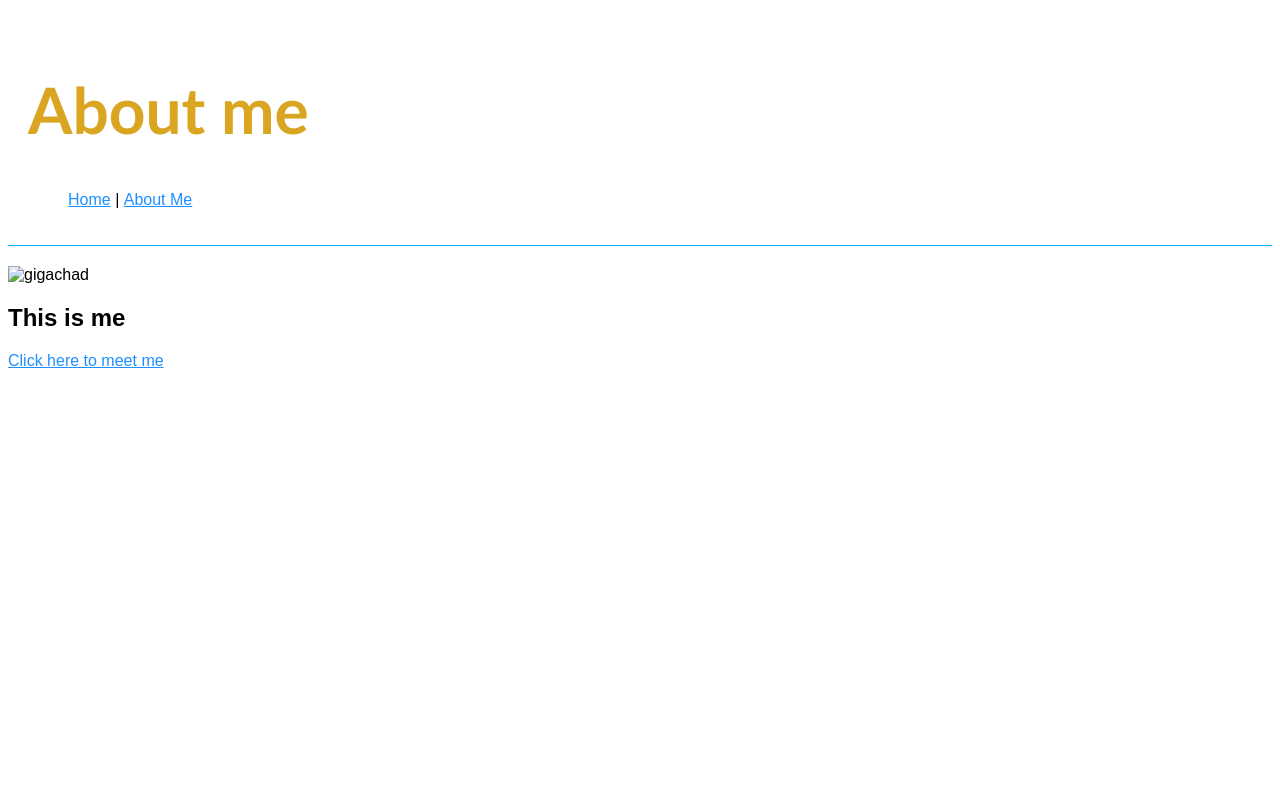
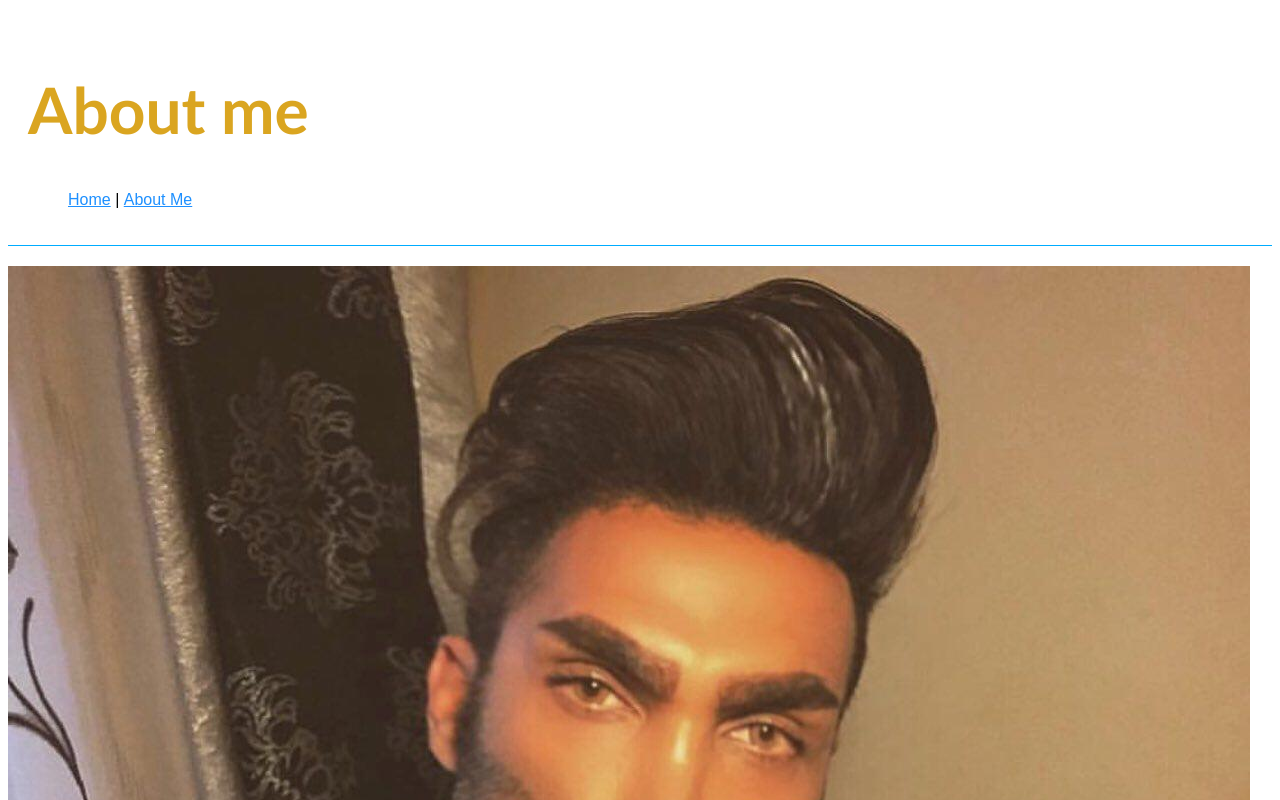
Before and after one commit to BlueHanson123/myprodgects, a plain HTML site: page aboutme.html in a window 1280 px wide. Shown: the top 800 px of the page. Drawn offline with Linux system fonts and the light colour scheme.

Commit message:
Update aboutme.html

```diff
--- a/aboutme.html
+++ b/aboutme.html
@@ -19,7 +19,7 @@
     </header>
     <div>
      <div id= "about me">
-      <img src="images/gigachad.jpg" alt="gigachad"/>
+      <img src="gigachad.jpg" alt="gigachad"/>
       <h2>This is me</h2>
       <p><a href="https://www.youtube.com/watch?v=j8PxqgliIno">Click here to meet me </a> </p>
     </div>
```
